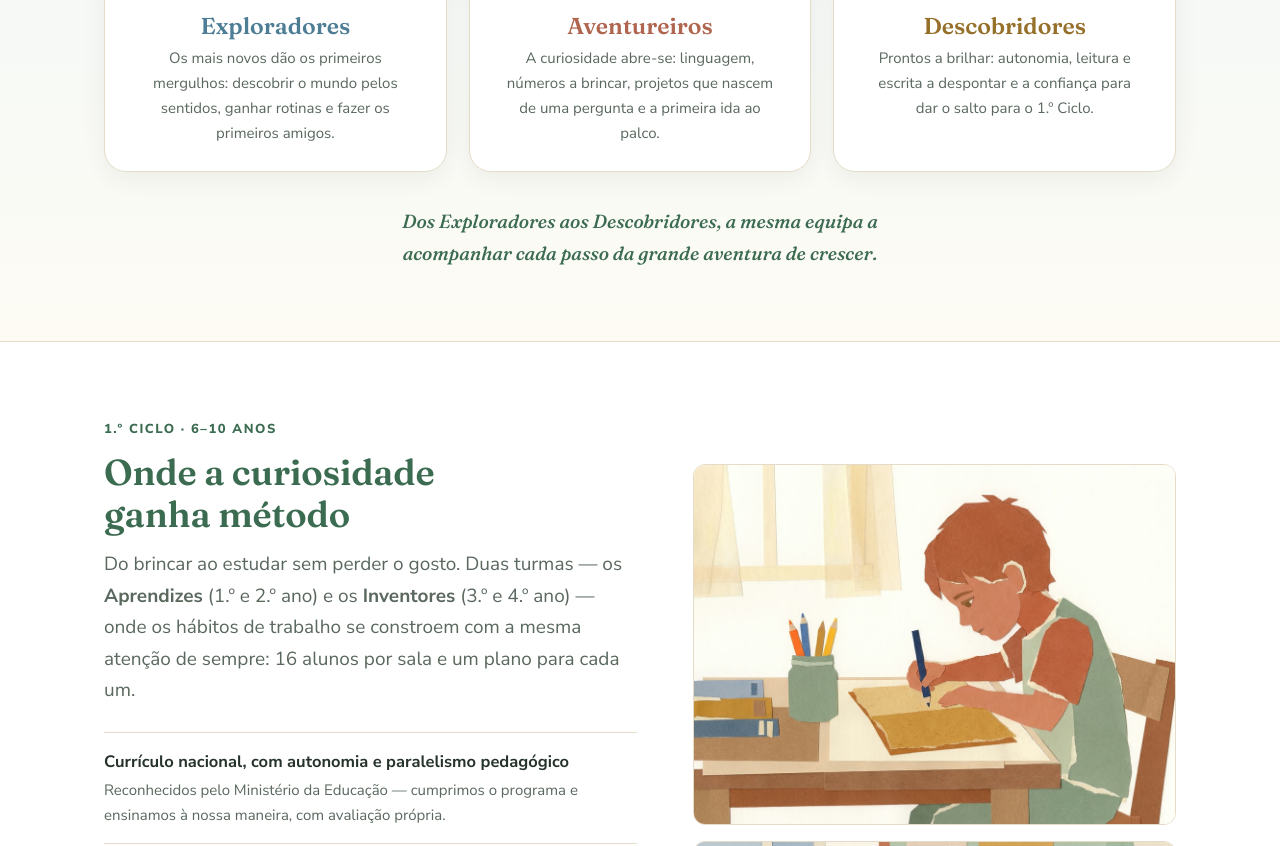
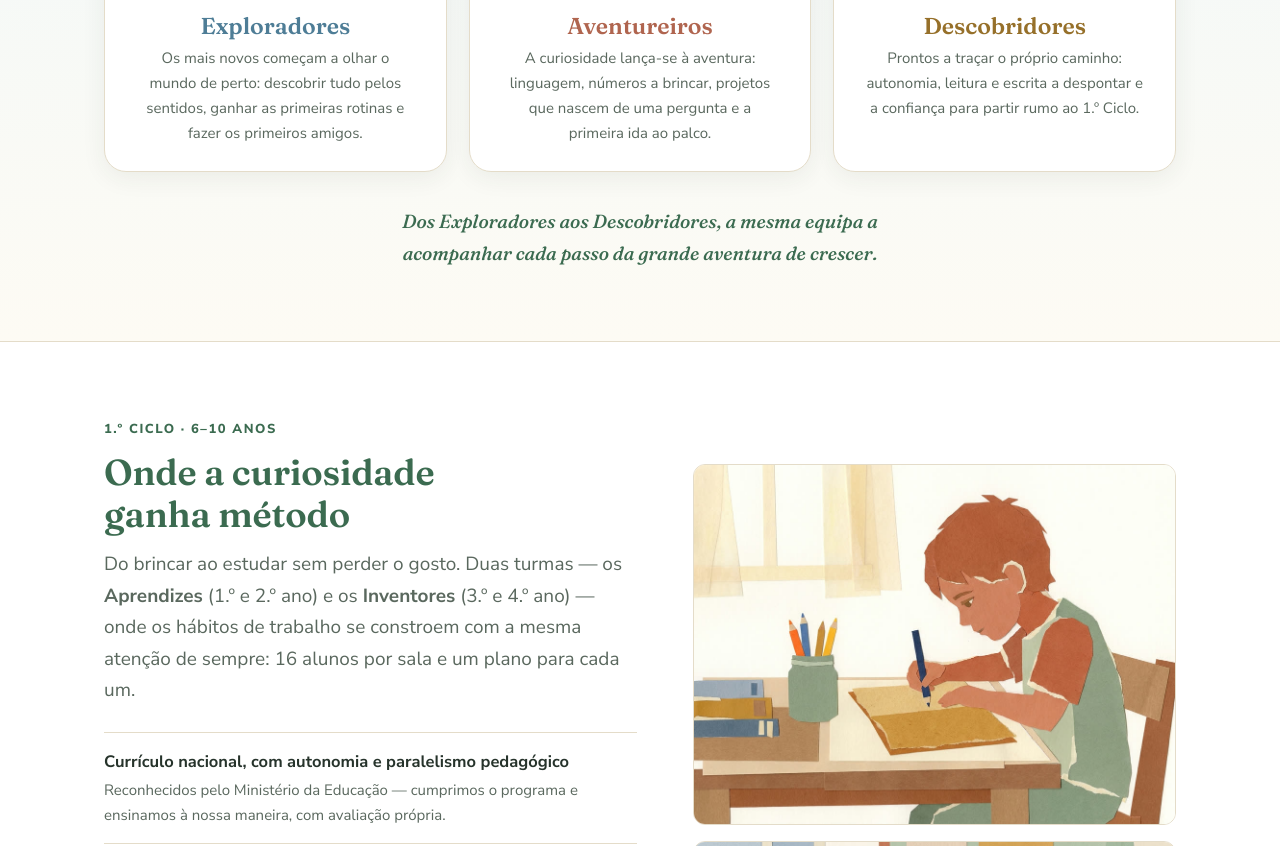
Before and after one commit to weareterrae/externatosantamariadebelem, a website: page index.html in a window 1280 px wide. Shown: the part 2955-3801 px from the top of the page. Drawn offline with Linux system fonts and the light colour scheme.

Commit message:
site: textos das salas coerentes com os novos nomes (fim dos "mergulhos")
Exploradores (binoculos) -> olhar o mundo de perto
Aventureiros (montanha+bandeira) -> lancar-se a aventura
Descobridores (bussola) -> tracar o proprio caminho rumo ao 1.o Ciclo

Co-Authored-By: Claude Opus 4.8 <noreply@anthropic.com>

```diff
--- a/index.html
+++ b/index.html
@@ -825,17 +825,17 @@
         <div class="sala-card azul">
           <div class="sala-emblema"><span class="sala-idade">3 anos</span><img src="assets/ilustracoes/web/sala-exploradores.jpg?v=b" alt="Emblema da Sala dos Exploradores: um par de binóculos"></div>
           <h3>Exploradores</h3>
-          <p>Os mais novos dão os primeiros mergulhos: descobrir o mundo pelos sentidos, ganhar rotinas e fazer os primeiros amigos.</p>
+          <p>Os mais novos começam a olhar o mundo de perto: descobrir tudo pelos sentidos, ganhar as primeiras rotinas e fazer os primeiros amigos.</p>
         </div>
         <div class="sala-card rosa">
           <div class="sala-emblema"><span class="sala-idade">4 anos</span><img src="assets/ilustracoes/web/sala-aventureiros.jpg?v=b" alt="Emblema da Sala dos Aventureiros: uma montanha com uma bandeira no cimo"></div>
           <h3>Aventureiros</h3>
-          <p>A curiosidade abre-se: linguagem, números a brincar, projetos que nascem de uma pergunta e a primeira ida ao palco.</p>
+          <p>A curiosidade lança-se à aventura: linguagem, números a brincar, projetos que nascem de uma pergunta e a primeira ida ao palco.</p>
         </div>
         <div class="sala-card amarelo">
           <div class="sala-emblema"><span class="sala-idade">5 anos</span><img src="assets/ilustracoes/web/sala-descobridores.jpg?v=b" alt="Emblema da Sala dos Descobridores: uma bússola"></div>
           <h3>Descobridores</h3>
-          <p>Prontos a brilhar: autonomia, leitura e escrita a despontar e a confiança para dar o salto para o 1.º Ciclo.</p>
+          <p>Prontos a traçar o próprio caminho: autonomia, leitura e escrita a despontar e a confiança para partir rumo ao 1.º Ciclo.</p>
         </div>
       </div>
       <p class="salas-mote">Dos Exploradores aos Descobridores, a mesma equipa a acompanhar cada passo da grande aventura de crescer.</p>
```
